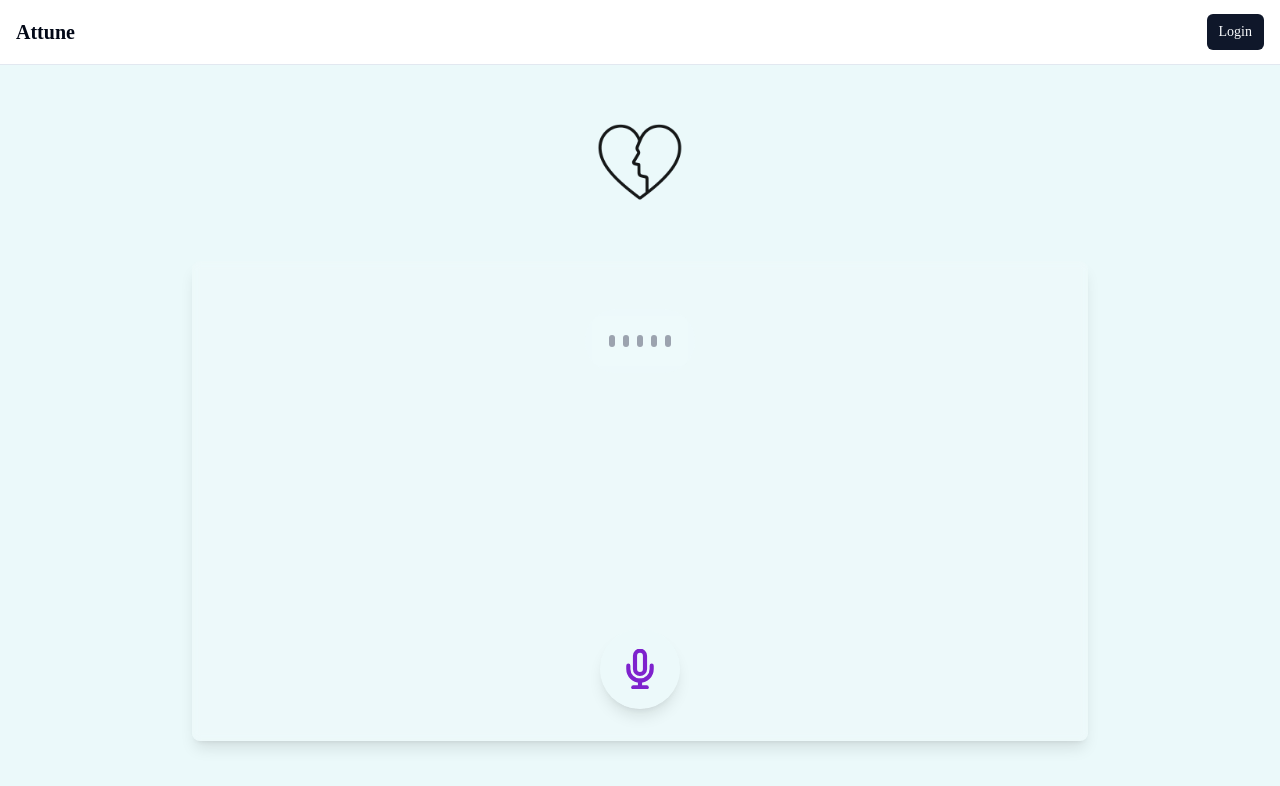
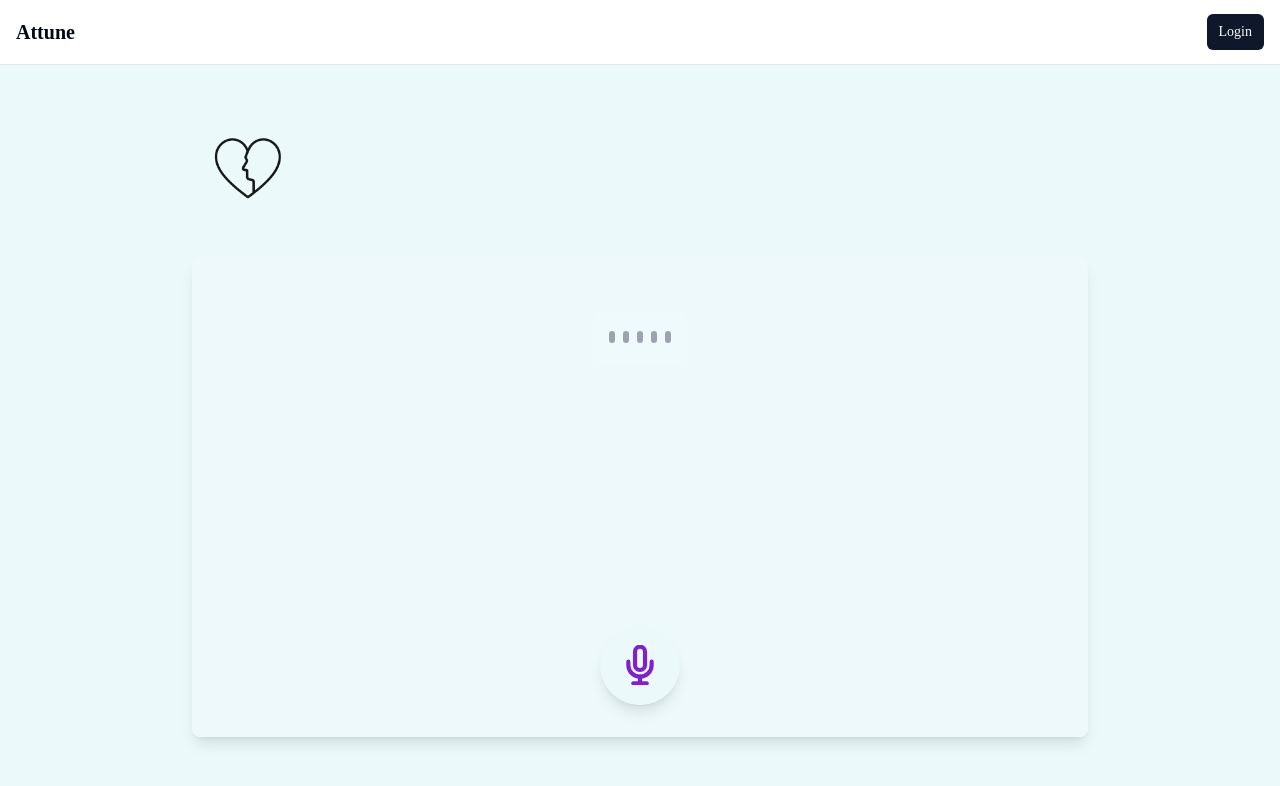
Before and after one commit to DavidHITL/attune, a React (Vite) app: page / in a window 1280 px wide. Shown: the top 786 px of the page. Built offline with nearby package versions, Linux system fonts and the light colour scheme.

Commit message:
Refactor: Reduce size and reposition
Reduce the size of the RealtimeChat component by 20% and position it top left.

```diff
--- a/src/components/AttuneLogo.tsx
+++ b/src/components/AttuneLogo.tsx
@@ -1,8 +1,18 @@
+
 import React from 'react';
+
 const AttuneLogo: React.FC = () => {
-  return <div className="flex flex-col items-center">
-      <img src="/lovable-uploads/668ddfe1-1e35-4f13-ab21-4998e4fe7e88.png" alt="Attune Logo" width="100" height="100" className="mb-2" />
+  return (
+    <div className="self-start mt-4 ml-4">
+      <img
+        src="/lovable-uploads/668ddfe1-1e35-4f13-ab21-4998e4fe7e88.png"
+        alt="Attune Logo"
+        width="80"
+        height="80"
+        className="mb-2"
+      />
+    </div>
+  );
+};
 
-    </div>;
-};
 export default AttuneLogo;
--- a/src/pages/Index.tsx
+++ b/src/pages/Index.tsx
@@ -10,7 +10,7 @@ const Index = () => {
     <div className="min-h-screen bg-attune-blue flex flex-col items-center justify-between py-12 px-4">
       <Toaster />
 
-      <div className="flex-1 flex flex-col items-center w-full max-w-4xl">
+      <div className="flex-1 flex flex-col items-center w-full max-w-4xl relative">
         <AttuneLogo />
 
         <Card className="w-full mt-10 h-[500px] max-h-[60vh] border-none backdrop-blur-sm bg-white/10 shadow-lg">
```
